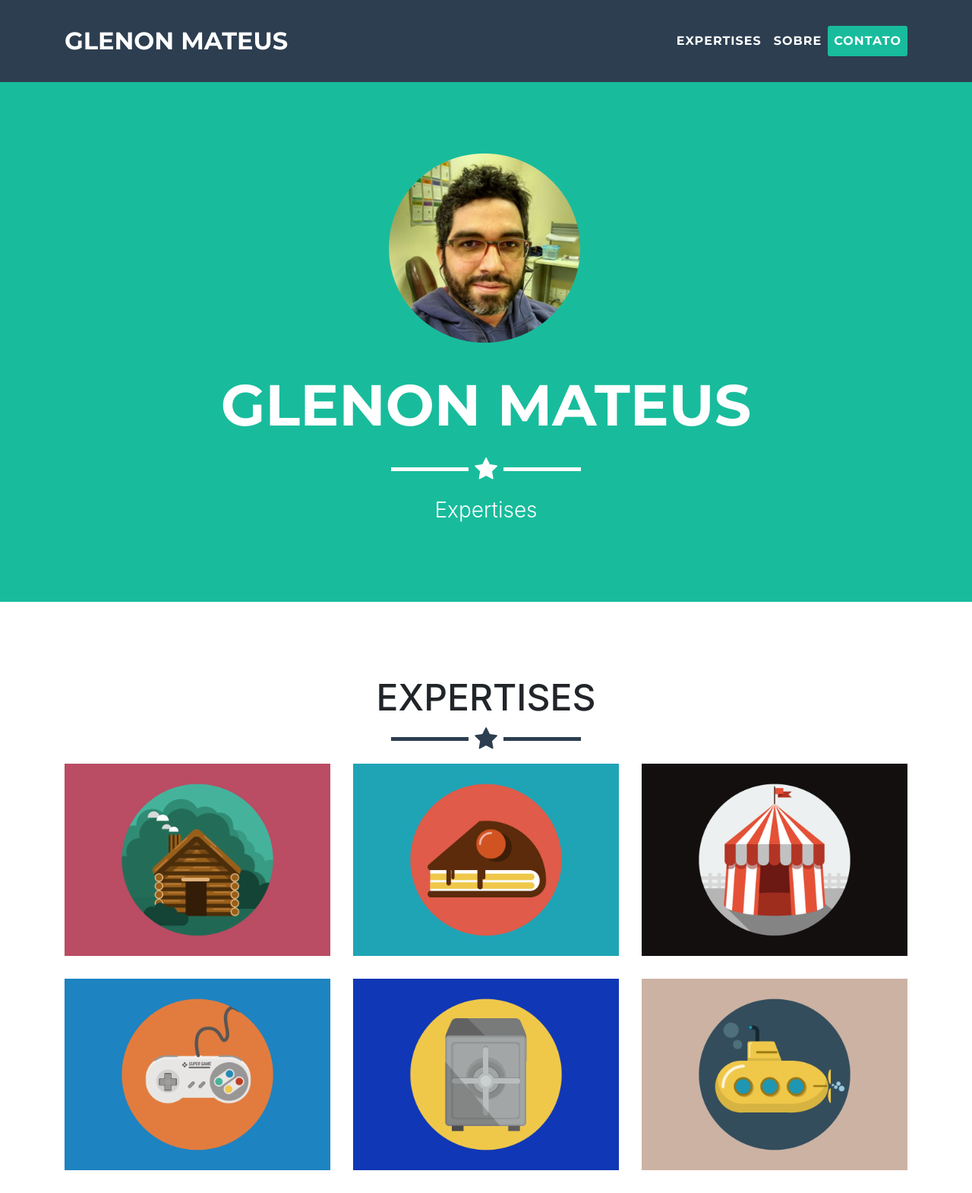
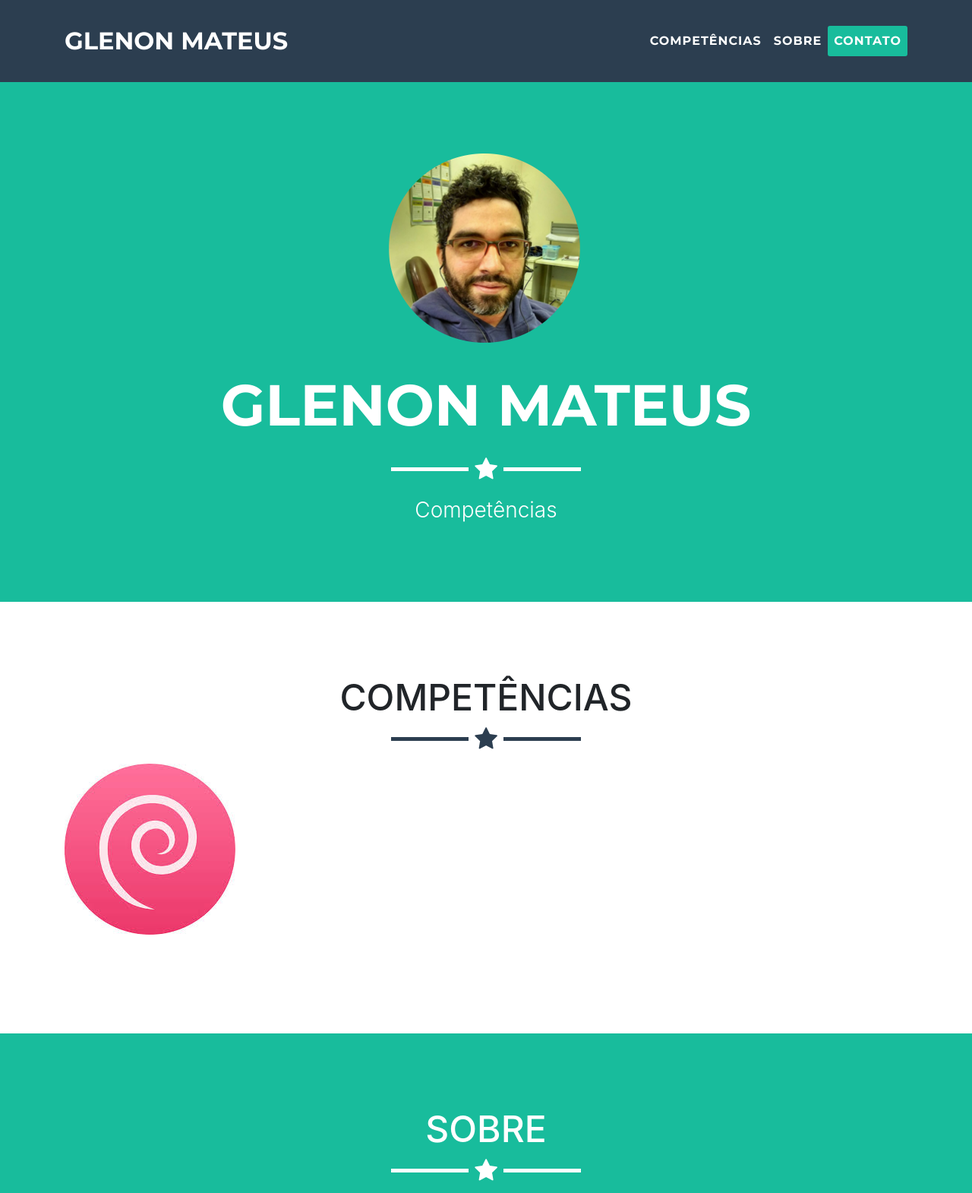
Before and after one commit to glenonmateus/glenonmateus.github.io, a website with bundled scripts: page index.html in a window 1280 px wide. Shown: the top 1570 px of the page at 76% size. Built offline with nearby package versions, Linux system fonts and the light colour scheme.

Commit message:
Adicionado logo debian

```diff
--- a/index.html
+++ b/index.html
@@ -36,7 +36,7 @@
         <div class="collapse navbar-collapse" id="navbarResponsive">
           <ul class="navbar-nav ml-auto">
             <li class="nav-item">
-              <a class="nav-link js-scroll-trigger" href="#portfolio">Expertises</a>
+              <a class="nav-link js-scroll-trigger" href="#portfolio">Competências</a>
             </li>
             <li class="nav-item">
               <a class="nav-link js-scroll-trigger" href="#about">Sobre</a>
@@ -56,7 +56,7 @@
         <div class="intro-text">
           <span class="name">Glenon Mateus</span>
           <hr class="star-light">
-          <span class="skills">Expertises</span>
+          <span class="skills">Competências</span>
         </div>
       </div>
     </header>
@@ -64,67 +64,17 @@
     <!-- Portfolio Grid Section -->
     <section id="portfolio">
       <div class="container">
-        <h2 class="text-center">Expertises</h2>
+        <h2 class="text-center">Competências</h2>
         <hr class="star-primary">
         <div class="row">
           <div class="col-sm-4 portfolio-item">
-            <a class="portfolio-link" href="#portfolioModal1" data-toggle="modal">
+            <a class="portfolio-link" href="#competencia-debian" data-toggle="modal">
               <div class="caption">
                 <div class="caption-content">
                   <i class="fa fa-search-plus fa-3x"></i>
                 </div>
               </div>
-              <img class="img-fluid" src="img/portfolio/cabin.png" alt="">
-            </a>
-          </div>
-          <div class="col-sm-4 portfolio-item">
-            <a class="portfolio-link" href="#portfolioModal2" data-toggle="modal">
-              <div class="caption">
-                <div class="caption-content">
-                  <i class="fa fa-search-plus fa-3x"></i>
-                </div>
-              </div>
-              <img class="img-fluid" src="img/portfolio/cake.png" alt="">
-            </a>
-          </div>
-          <div class="col-sm-4 portfolio-item">
-            <a class="portfolio-link" href="#portfolioModal3" data-toggle="modal">
-              <div class="caption">
-                <div class="caption-content">
-                  <i class="fa fa-search-plus fa-3x"></i>
-                </div>
-              </div>
-              <img class="img-fluid" src="img/portfolio/circus.png" alt="">
-            </a>
-          </div>
-          <div class="col-sm-4 portfolio-item">
-            <a class="portfolio-link" href="#portfolioModal4" data-toggle="modal">
-              <div class="caption">
-                <div class="caption-content">
-                  <i class="fa fa-search-plus fa-3x"></i>
-                </div>
-              </div>
-              <img class="img-fluid" src="img/portfolio/game.png" alt="">
-            </a>
-          </div>
-          <div class="col-sm-4 portfolio-item">
-            <a class="portfolio-link" href="#portfolioModal5" data-toggle="modal">
-              <div class="caption">
-                <div class="caption-content">
-                  <i class="fa fa-search-plus fa-3x"></i>
-                </div>
-              </div>
-              <img class="img-fluid" src="img/portfolio/safe.png" alt="">
-            </a>
-          </div>
-          <div class="col-sm-4 portfolio-item">
-            <a class="portfolio-link" href="#portfolioModal6" data-toggle="modal">
-              <div class="caption">
-                <div class="caption-content">
-                  <i class="fa fa-search-plus fa-3x"></i>
-                </div>
-              </div>
-              <img class="img-fluid" src="img/portfolio/submarine.png" alt="">
+              <img class="img-fluid" src="img/portfolio/debian-logo.jpg" alt="">
             </a>
           </div>
         </div>
```
Also changed, not shown: img/portfolio/debian-logo.jpg (added).
